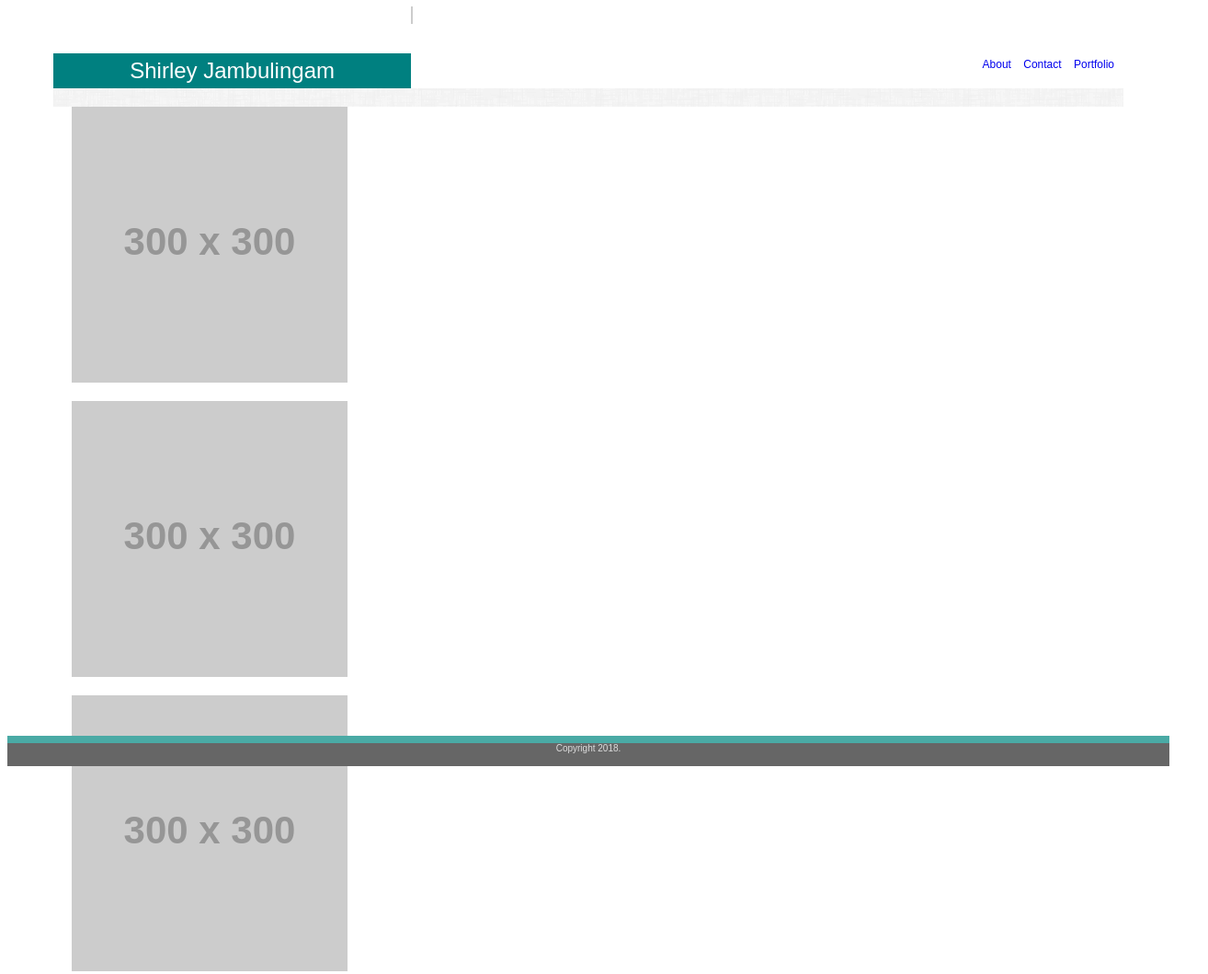
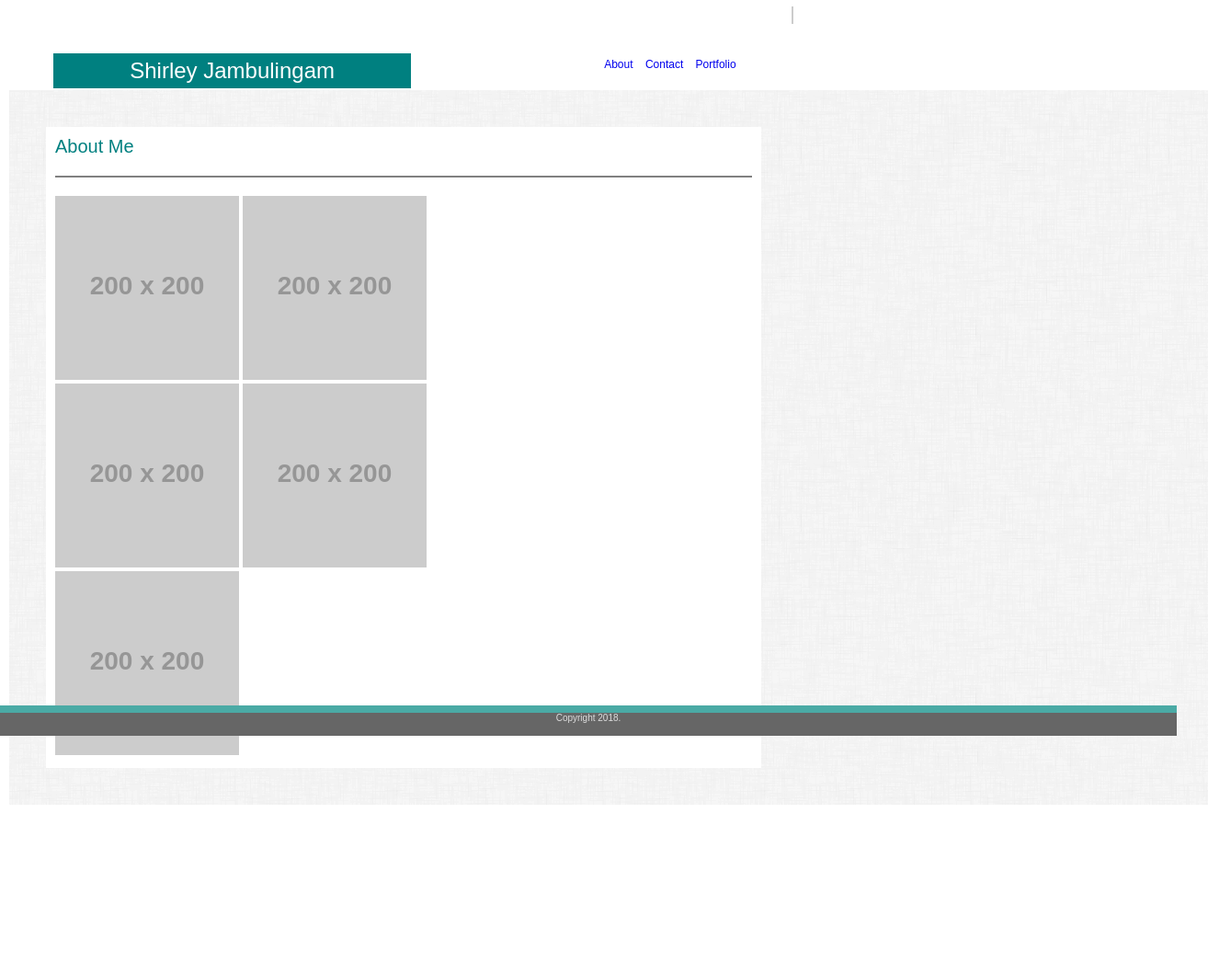
Before and after one commit to shirleyjambu/Basic-Portfolio, a plain HTML site: page portfolio.html in a window 1280 px wide. Shown: the top 1059 px of the page at 92% size, 1314 px wide, since content can reach past the window. After the commit the page ends 875 px from the top, so only its background shows below. Drawn offline with Linux system fonts and the light colour scheme; placeholder pictures from the web are drawn by us.

Commit message:
style correction

```diff
--- a/assets/css/style.css
+++ b/assets/css/style.css
@@ -26,7 +26,7 @@ header{
 }
 
 footer{
-  position: absolute;
+  position: fixed;
   left: 0; right: 0; bottom: 0;
   background-color: #666666;
   border-top: 8px solid #4aaaa5;
@@ -34,7 +34,9 @@ footer{
   text-align: center;
   color: #dddddd;
   font-size: 10px;
+  width: 100%;
 }
+
 
 nav{
   background-color: #ffffff;
@@ -48,7 +50,7 @@ a{
   text-decoration: none;
 }
 
-img{
+.myImg{
   float: left;
   clear: both;
   margin: 10px;
@@ -76,22 +78,30 @@ img{
 }
 
 .linkHeader{
-  float: right;
+  float: left;
   margin-top: 50px;
   margin-right: 50px;
+  margin-left: 200px;
 }
 .content{
-  margin:50px;
-  padding: 10px;
+  margin:0 auto;
+  padding: 20px;
   background-color: #ffffff;
   border:#dddddd;
   clear: both;
   background-image: url("../images/dust_scratches.png");
+  min-height: 80%;
+  width: 100%;
+  position: absolute;
+  top : 90px;
+  left : 2px;
+
 }
 
 .subHeader{
   font-size: 20px;
   color:teal;
+  padding-bottom: 20px;
   border-bottom: 2px gray solid;
   margin-bottom: 20px;
 }
@@ -100,6 +110,8 @@ img{
   background-color: #ffffff;
   padding: 10px;
   margin:20px;
+  width: 60%;
+  align-self: auto;
 }
 
 .clsText{
--- a/portfolio.html
+++ b/portfolio.html
@@ -1,12 +1,14 @@
 <!DOCTYPE html>
 <html lang="en">
+
 <head>
   <meta charset="UTF-8">
   <meta name="viewport" content="width=device-width, initial-scale=1.0">
   <meta http-equiv="X-UA-Compatible" content="ie=edge">
   <title>Portfolio</title>
-  <link  rel="stylesheet" type="text/css" href="assets/css/style.css"/>
+  <link rel="stylesheet" type="text/css" href="assets/css/style.css" />
 </head>
+
 <body>
   <header>
     <section class="mainHeader">Shirley Jambulingam</section>
@@ -19,11 +21,18 @@
     </section>
   </header>
   <div class="content">
-        <img src="http://via.placeholder.com/300" alt="" />
-        <img src="http://via.placeholder.com/300" alt="" />
-        <img src="http://via.placeholder.com/300" alt="" />
-        <img src="http://via.placeholder.com/300" alt="" />
-        <img src="http://via.placeholder.com/300" alt="" />
+    <section class="classInfo">
+      <section class="subHeader">
+        About Me
+      </section>
+      <img src="http://via.placeholder.com/200" alt="" />
+      <img src="http://via.placeholder.com/200" alt="" />
+      <br>
+      <img src="http://via.placeholder.com/200" alt="" />
+      <img src="http://via.placeholder.com/200" alt="" />
+      <br>
+      <img src="http://via.placeholder.com/200" alt="" />
+    </section>
   </div>
   <footer>
     Copyright 2018.
```
Also changed, not shown: contact.html (+6 -0 lines), index.html (+1 -1 lines). Lines whose indentation alone changed are shown as unchanged.
